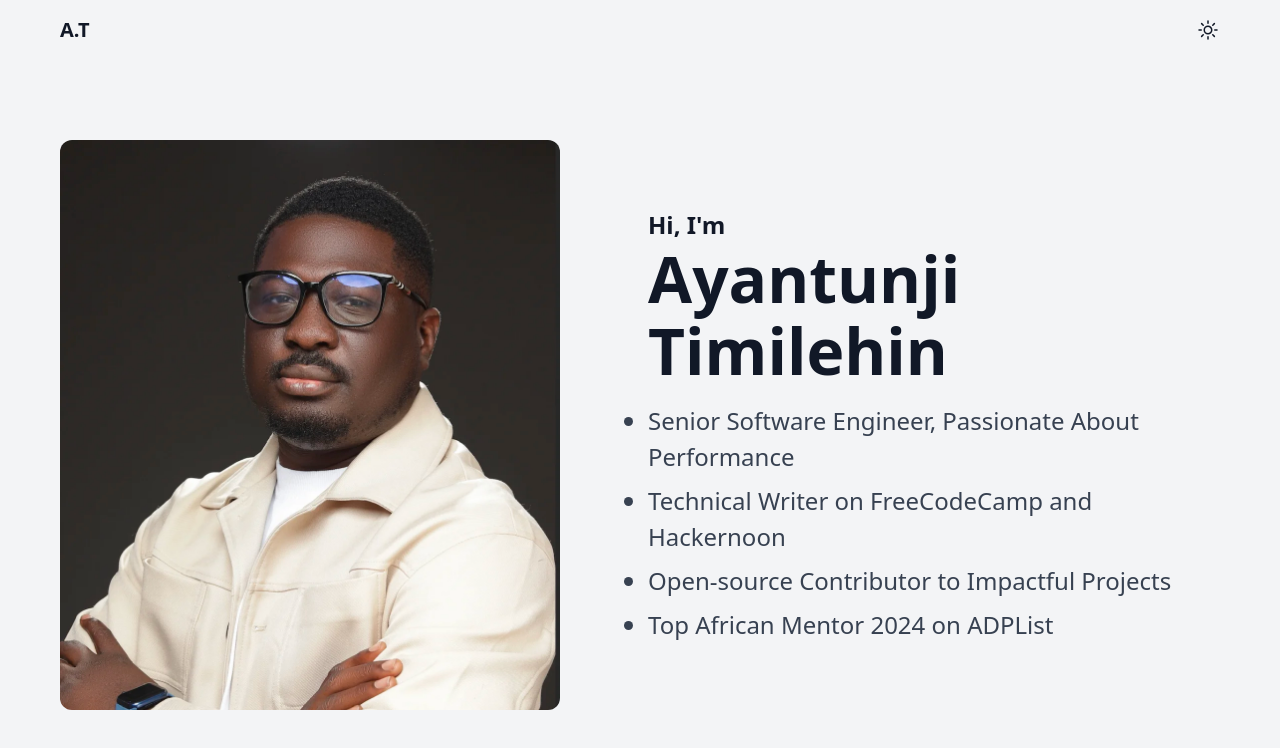
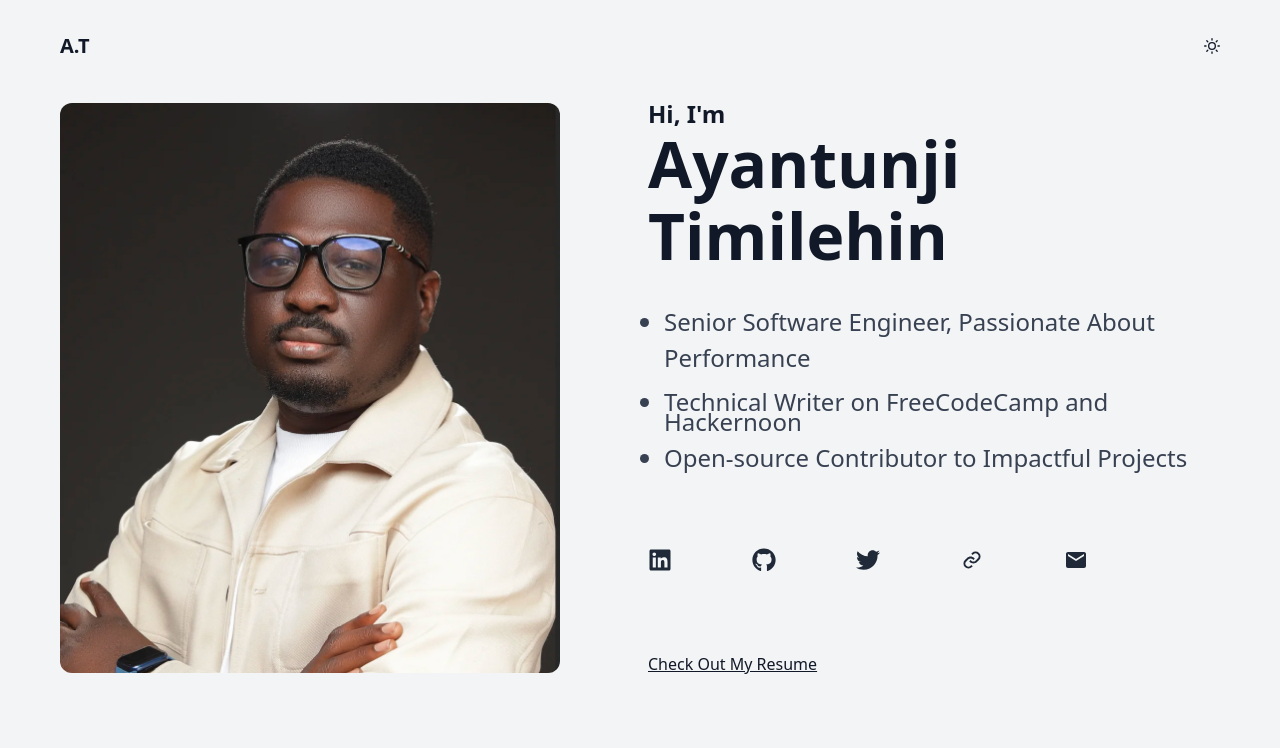
Before and after one commit to timmy471/my-website, a Next.js app: page / in a window 1280 px wide. Shown: the top 748 px of the page. Built offline with nearby package versions, Linux system fonts and the light colour scheme.

Commit message:
Added content

```diff
--- a/package.json
+++ b/package.json
@@ -9,11 +9,11 @@
     "lint": "next lint"
   },
   "dependencies": {
-    "@heroicons/react": "^2.2.0",
     "autoprefixer": "^10.4.20",
     "next": "15.1.3",
     "react": "^19.0.0",
-    "react-dom": "^19.0.0"
+    "react-dom": "^19.0.0",
+    "react-icons": "^5.4.0"
   },
   "devDependencies": {
     "@eslint/eslintrc": "^3",
--- a/src/app/components/Navbar.tsx
+++ b/src/app/components/Navbar.tsx
@@ -4,7 +4,7 @@ import ThemeToggle from './ThemeToggle';
 
 const Navbar = () => {
   return (
-    <nav className='py-4'>
+    <nav className='pt-8'>
       <div className='container flex justify-between items-center'>
         <div className='flex items-center text-xl font-semibold text-gray-900 dark:text-white'>
           <span>A.T</span>
--- /dev/null
+++ b/src/app/components/SocialMedia.tsx
@@ -0,0 +1,49 @@
+import { MdEmail } from 'react-icons/md';
+import { BiLink } from 'react-icons/bi';
+import { FaGithub, FaLinkedin, FaTwitter } from 'react-icons/fa';
+
+const socialLinks = [
+  {
+    href: 'https://www.linkedin.com/in/timilehin-micheal/',
+    icon: <FaLinkedin className='w-6 h-6' />,
+    label: 'LinkedIn',
+  },
+  {
+    href: 'https://github.com/timmy471',
+    icon: <FaGithub className='w-6 h-6' />,
+    label: 'GitHub',
+  },
+  {
+    href: 'https://twitter.com/timi471',
+    icon: <FaTwitter className='w-6 h-6' />,
+    label: 'Twitter',
+  },
+  {
+    href: 'https://linktr.ee/timmy471',
+    icon: <BiLink className='w-6 h-6' />,
+    label: 'Linktree',
+  },
+  {
+    href: 'mailto:ayantunjitimilehin@gmail.com',
+    icon: <MdEmail className='w-6 h-6 cursor-pointer' />,
+    label: 'Email',
+  },
+];
+
+export default function SocialMediaIcons() {
+  return (
+    <div className='flex space-x-6  lg:space-x-20 text-gray-700 dark:text-gray-300'>
+      {socialLinks.map(({ href, icon, label }, index) => (
+        <a
+          key={index}
+          href={href}
+          target='_blank'
+          rel='noopener noreferrer'
+          aria-label={label}
+          className='text-gray-800 dark:text-gray-300 transition duration-300 transform hover:scale-110'>
+          <div className='text-2xl'>{icon}</div>
+        </a>
+      ))}
+    </div>
+  );
+}
--- a/src/app/components/ThemeToggle.tsx
+++ b/src/app/components/ThemeToggle.tsx
@@ -1,5 +1,6 @@
 import { useState, useEffect } from 'react';
-import { SunIcon, MoonIcon } from '@heroicons/react/24/outline';
+import { FaMoon } from 'react-icons/fa';
+import { FiSun } from 'react-icons/fi';
 
 const ThemeToggle = () => {
   const [darkMode, setDarkMode] = useState(false);
@@ -29,9 +30,9 @@ const ThemeToggle = () => {
   return (
     <button onClick={toggleDarkMode} aria-label='Toggle Dark Mode'>
       {darkMode ? (
-        <MoonIcon className='h-6 w-6 text-gray-900 dark:text-white' />
+        <FaMoon className='h-4 w-4 text-gray-900 dark:text-white' />
       ) : (
-        <SunIcon className='h-6 w-6 text-gray-900 dark:text-white' />
+        <FiSun className='h-4 w-4 text-gray-900 dark:text-white' />
       )}
     </button>
   );
--- a/src/app/page.tsx
+++ b/src/app/page.tsx
@@ -1,10 +1,11 @@
 'use client';
 
 import Image from 'next/image';
+import SocialMediaIcons from './components/SocialMedia';
 
 const HomePage = () => {
   return (
-    <div className='flex flex-col lg:flex-row gap-y-20 gap-x-4 container mt-20 items-center'>
+    <div className='flex flex-col lg:flex-row gap-y-20 gap-x-4 container mt-10 items-center pb-20'>
       <div className='lg:w-1/2'>
         <Image
           src='/images/ayantunjitimilehin.webp'
@@ -16,16 +17,30 @@ const HomePage = () => {
       </div>
 
       <div className='lg:w-1/2'>
-        <h4 className='text-2xl font-semibold'>Hi, I&apos;m</h4>
-        <h1 className='text-4xl font-bold text-gray-900 dark:text-white'>
+        <h4 className='text-xl lg:text-2xl font-semibold'>Hi, I&apos;m</h4>
+        <h1 className='text-3xl xl:text-4xl font-bold text-gray-900 dark:text-white'>
           Ayantunji Timilehin
         </h1>
-        <ul className='mt-4 text-2xl space-y-2 list-disc text-gray-700 dark:text-gray-300'>
-          <li>Senior Software Engineer, Passionate About Performance</li>
+        <ul className='mt-8 text-sm pl-4 lg:text-2xl space-y-4 list-disc text-gray-700 dark:text-gray-300'>
+          <li className='leading-[1.5]'>
+            Senior Software Engineer, Passionate About Performance
+          </li>
           <li>Technical Writer on FreeCodeCamp and Hackernoon</li>
           <li>Open-source Contributor to Impactful Projects</li>
-          <li>Top African Mentor 2024 on ADPList</li>
         </ul>
+        <div className='mt-20'>
+          <SocialMediaIcons />
+        </div>
+        <p className='mt-20'>
+          <a
+            className='underline'
+            target='_blank'
+            rel='noopener noreferrer'
+            aria-label={'Resume'}
+            href='https://docs.google.com/document/d/16r6PF-Qqp-hKQ2BhVdnXf1VOsfZA1BF6hmUTAV5pM-I/edit?usp=drive_link'>
+            Check Out My Resume
+          </a>
+        </p>
       </div>
     </div>
   );
```
Also changed, not shown: 1 other file (tests, documents, lock files or other folders).
